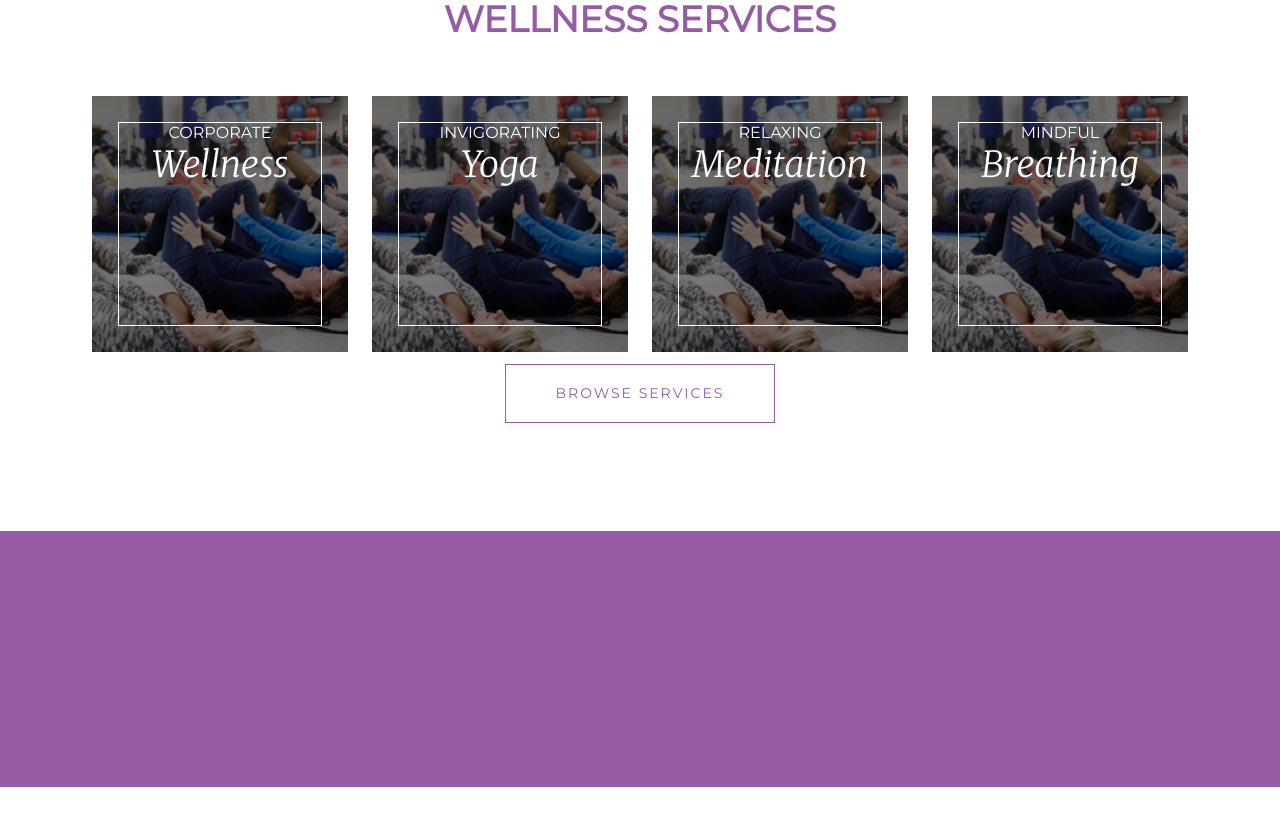
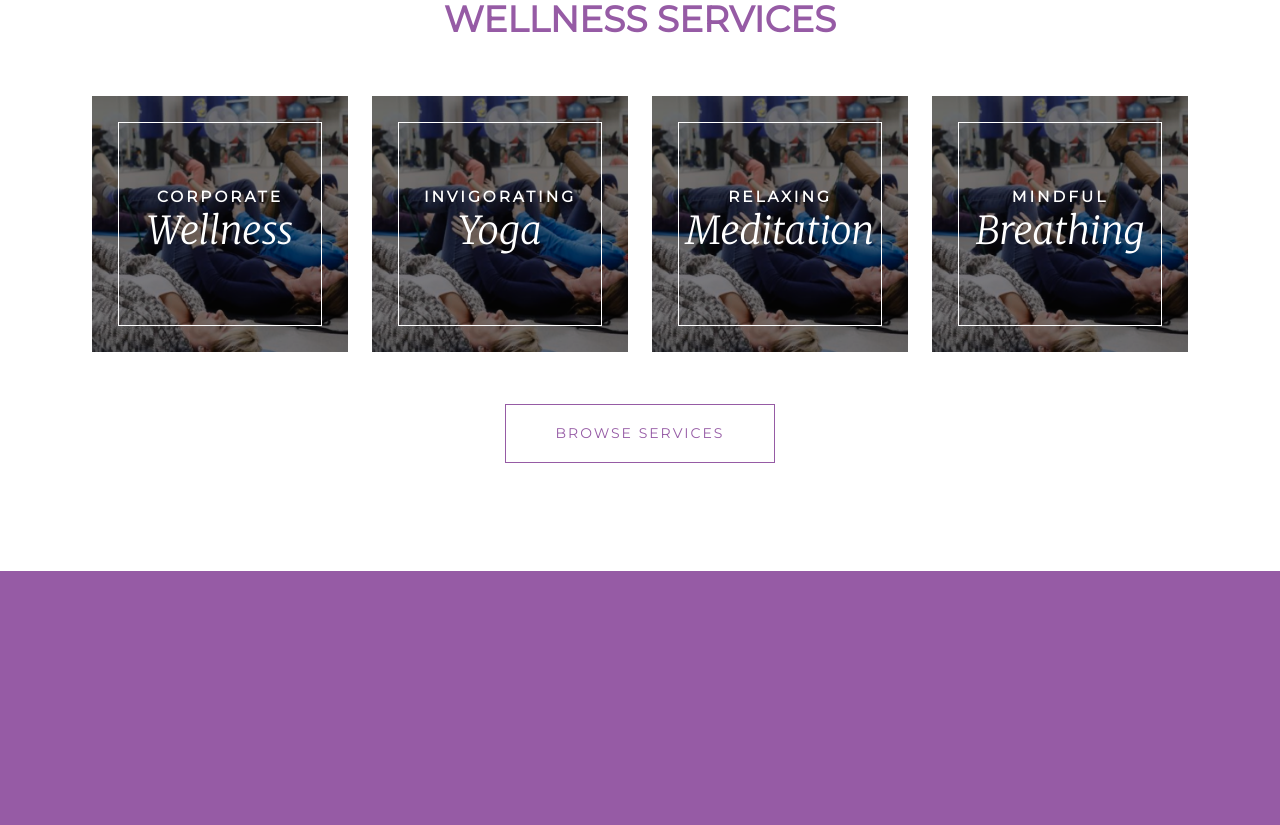
Before and after one commit to Levi237/prana-wellness, a React (Create React App) app: page / in a window 1280 px wide. Shown: the part 1100-1925 px from the top of the page. Before the commit the page ends 1887 px from the top, so only its background shows below. Built offline with nearby package versions, Linux system fonts and the light colour scheme; no server answers.

Commit message:
point display component mapped

```diff
--- a/src/App.js
+++ b/src/App.js
@@ -38,7 +38,7 @@ export default class App extends Component {
           </div>
           <section className="home-main-header">WELLNESS SERVICES</section>
           <PointDisplay />
-          <br/>
+          <br /><br /><br/>
           <button>browse services</button>
         </div>
         <div className="grid-contact">
--- a/src/components/PointDisplay.css
+++ b/src/components/PointDisplay.css
@@ -26,10 +26,14 @@
 .point-box > div > section:first-of-type {
     font-family: 'Montserrat', sans-serif;
     text-transform: uppercase;
+    font-weight: bold;
+    font-size: 1.2vw;
+    letter-spacing: 3px;
+    margin-top: 5vw;
 }
 .point-box > div > section:last-of-type {
     font-family: 'Merriweather', sans-serif;
     font-style: italic;
-    font-size: 2.8vw;
+    font-size: 3vw;
     /* text-transform: lowercase; */
 }
```
